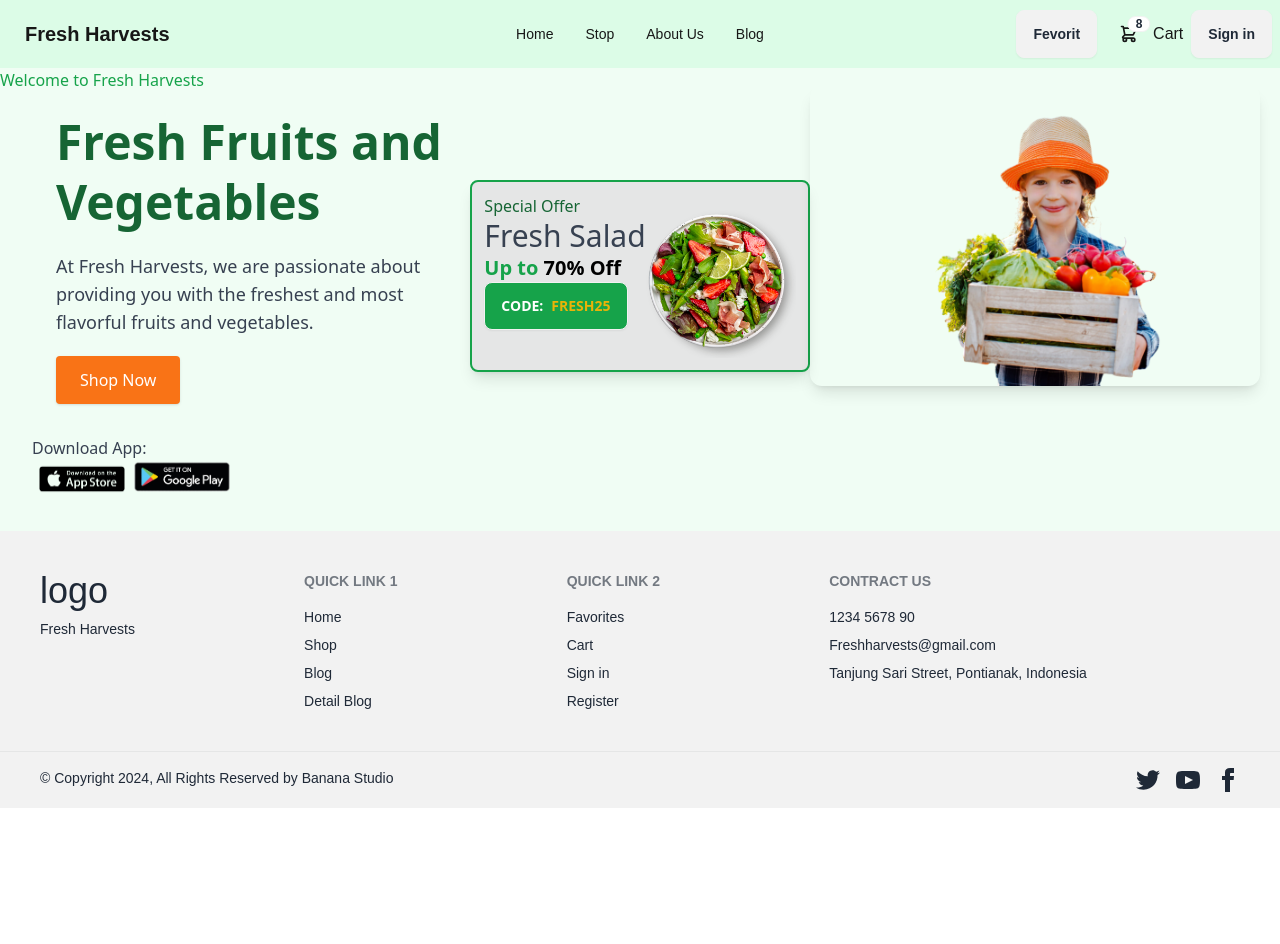
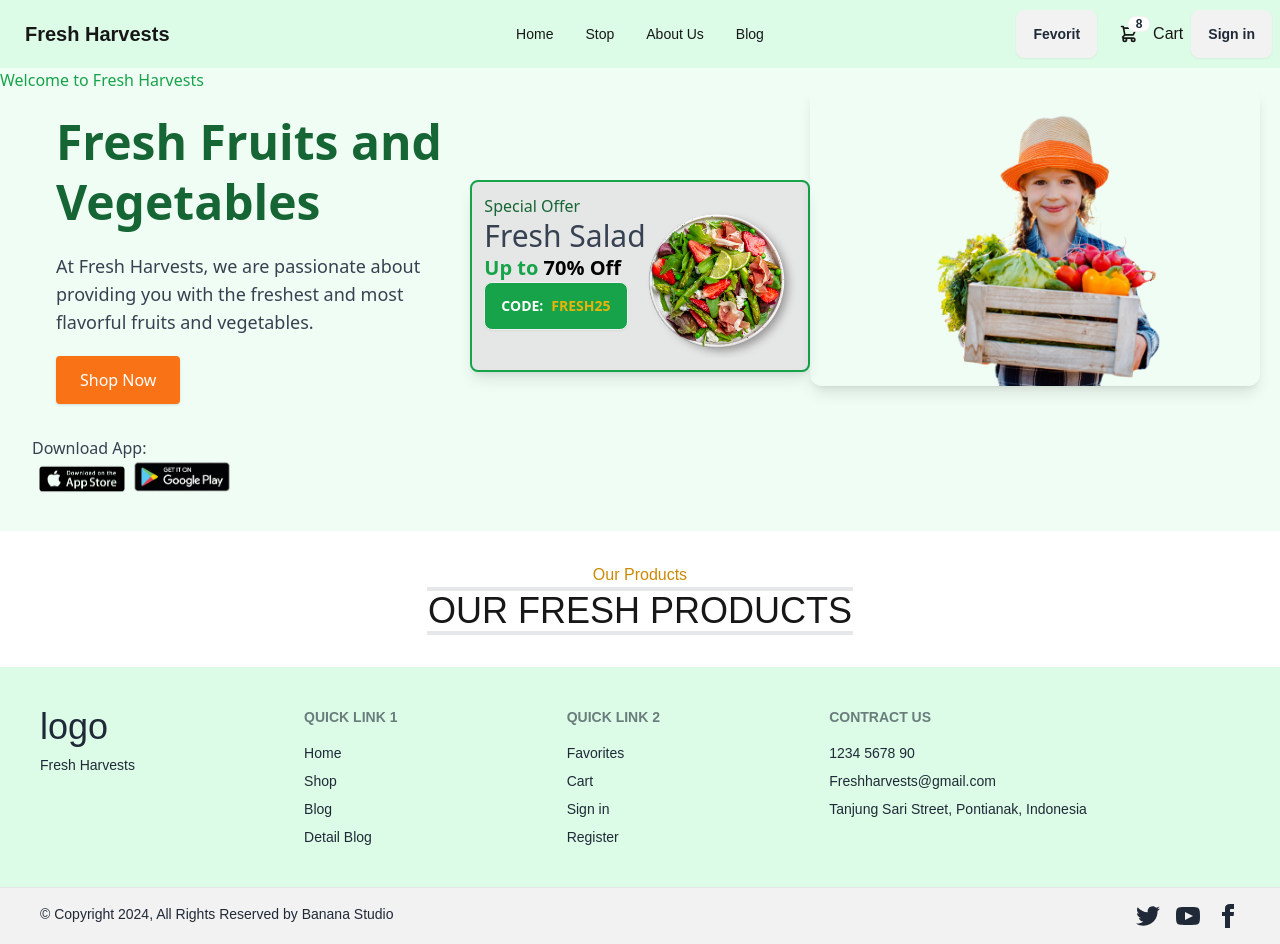
Before and after one commit to EngrArfin/fresh-harvest-vegetable-shop-apps, a Next.js app: page / in a window 1280 px wide. Before the commit the page ends 808 px from the top, so only its background shows below. Built offline with nearby package versions, Linux system fonts and the light colour scheme.

Commit message:
project up to date

```diff
--- a/src/app/page.js
+++ b/src/app/page.js
@@ -1,13 +1,11 @@
+import CardData from "@/component/LandingPage/Card/CardData";
 import Header from "@/component/LandingPage/Header/Header";
-import { Helmet } from "react-helmet";
 
 export default function Home() {
   return (
     <div className="">
-      <Helmet>
-        <title>Landing Page</title>
-      </Helmet>
       <Header />
+      <CardData />
     </div>
   );
 }
--- /dev/null
+++ b/src/component/LandingPage/Card/CardData.jsx
@@ -0,0 +1,12 @@
+import React from "react";
+import Title from "../Share/Title";
+
+const CardData = () => {
+  return (
+    <div>
+      <Title subHeading="Our Products" heading={"Our Fresh Products"}></Title>
+    </div>
+  );
+};
+
+export default CardData;
--- a/src/component/LandingPage/Share/Footer.jsx
+++ b/src/component/LandingPage/Share/Footer.jsx
@@ -1,7 +1,7 @@
 const Footer = () => {
   return (
     <div>
-      <footer className="footer bg-base-200 text-base-content p-10">
+      <footer className=" bg-green-100 footer text-base-content p-10">
         <aside>
           <div>
             <h1 className="text-4xl">logo</h1>
--- a/src/component/LandingPage/Share/Title.jsx
+++ b/src/component/LandingPage/Share/Title.jsx
@@ -1,7 +1,7 @@
 const Title = ({ heading, subHeading }) => {
   return (
     <div className="mx-auto text-center md:w-4/12 my-8">
-      <p className="text-yellow-600">---{subHeading}---</p>
+      <p className="text-yellow-600">{subHeading}</p>
       <h3 className="text-4xl uppercase border-y-4">{heading}</h3>
     </div>
   );
```
Also changed, not shown: src/component/LandingPage/Card/CartCard.tsx (added).
